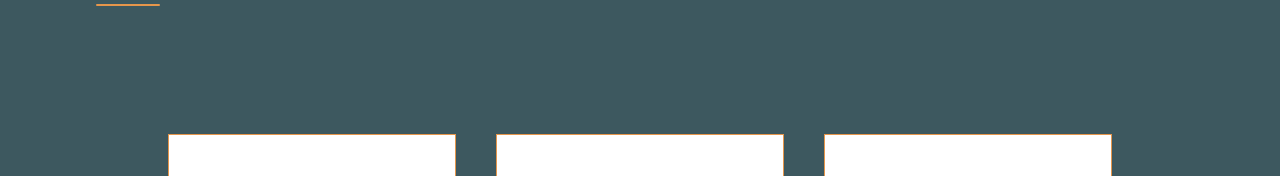
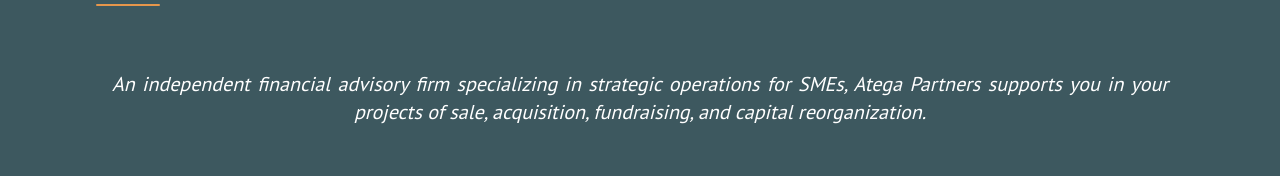
Before and after one commit to acre89/atega, a Next.js app: page /en in a window 1280 px wide. Shown: the part 920-1096 px from the top of the page. Built offline with nearby package versions, Linux system fonts and the light colour scheme.

Commit message:
add home subtitle

```diff
--- a/app/[lang]/page.js
+++ b/app/[lang]/page.js
@@ -4,6 +4,7 @@
 import AccueilLien from "./components/accueilLiens";
 import FooterWhite from "./components/footerWhite";
 import ListAnimate from "./components/framer/list";
+import DivAnimate from "./components/framer/div";
 export default async function Home({ params }) {
   let t = await getDictionary(params.lang);
 
@@ -14,7 +15,7 @@
           className="h-screen w-screen main-page flex items-center justify-center text-center"
           id="front"
         >
-          <div className="w-screen relative 2xl:w-[1536px] h-screen 2xl:w- overflow-x-hidden">
+          <div className="w-screen relative 2xl:w-[1536px] h-screen overflow-x-hidden">
             <Image
               src={grand_logo}
               height={250}
@@ -33,13 +34,22 @@
           </div>
         </div>
         <div className="block">
-          <div className="min-h-screen h-fit pb-10 md:pb-0 bg-nav">
+          <div className="min-h-screen  h-fit pb-10 md:pb-0 bg-nav">
+            <div className="2xl:w-[1536px] block 2xl:mx-auto">
               <div className="page-title-line  text-white w-fit  ml-4 md:ml-10 lg:ml-24 pt-16  pl-5 md:pl-0 pb-5 md:pb-0">
                 <h2 className="">{t.accueil.apropos}</h2>
                 <div className="h-0.5 w-16 bg-orange rounded-sm"></div>
               </div>
+              <div className="mx-6 md:mx-12 lg:mx-28 mt-8 lg:mt-16 ">
+                <DivAnimate>
+                  <p className=" text-white full-para italic text-xl">
+                    {t.apropos.intro}
+                  </p>
+                </DivAnimate>
+              </div>
               <div className="flex mt-8 md:mt-32 justify-center items-center">
                 <AccueilLien dict={t.navbar} />
+              </div>
             </div>
           </div>
         </div>
```
Lines whose indentation alone changed are shown as unchanged.
